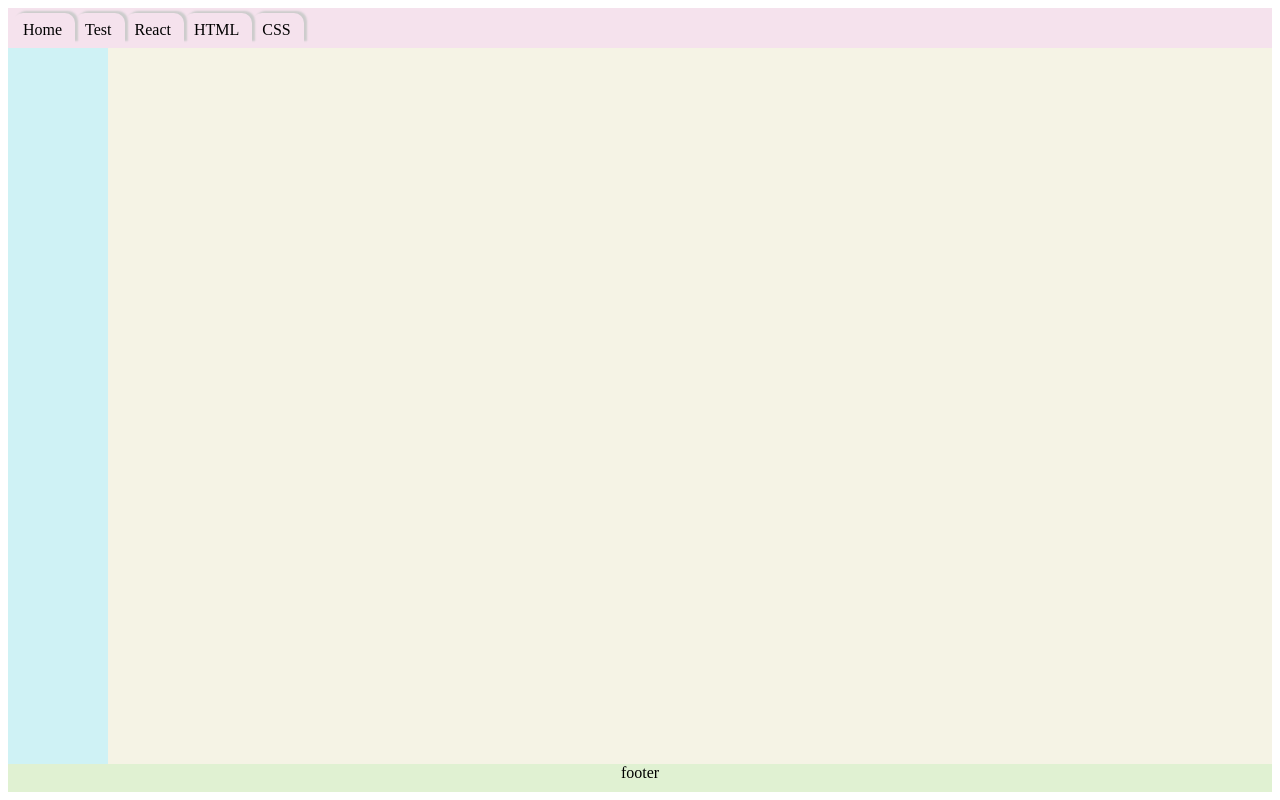
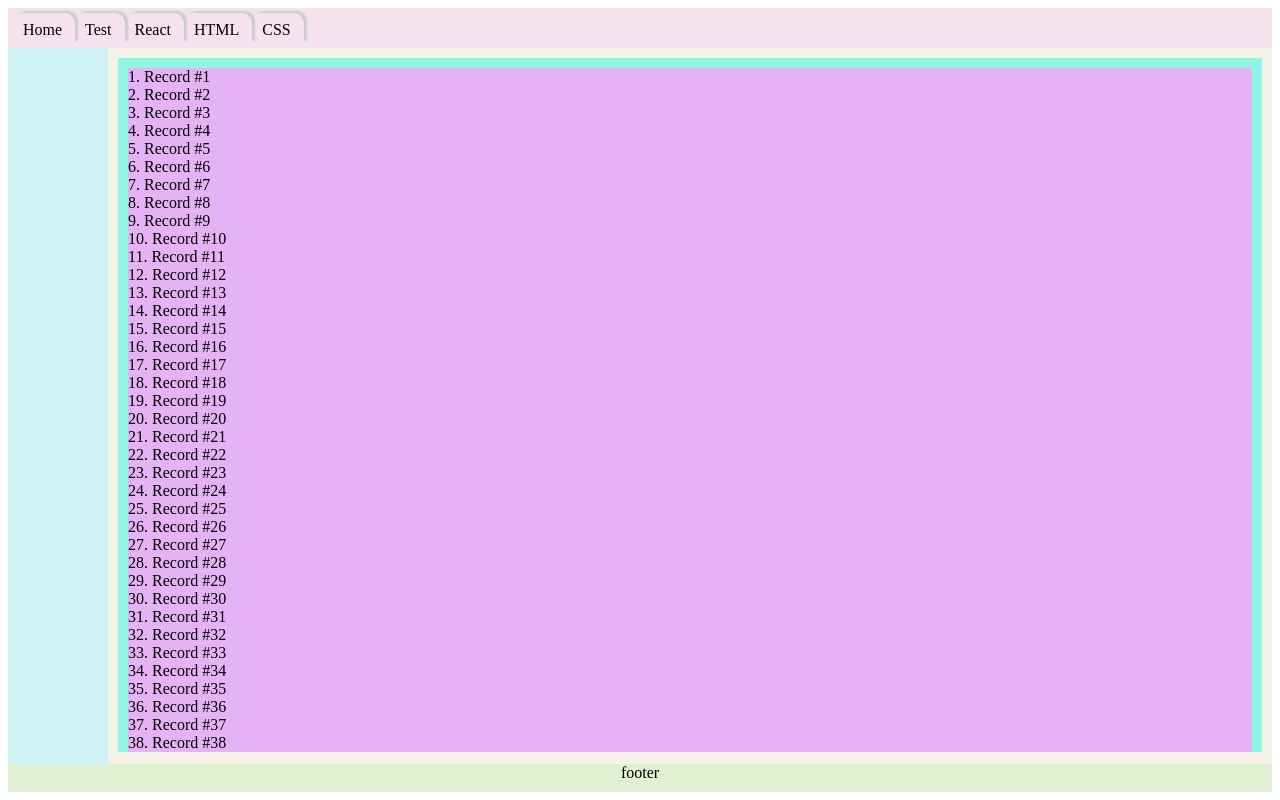
Before and after one commit to gh-prj/site, a React (Create React App) app: page /site/scroll in a window 1280 px wide. Built offline with nearby package versions, Linux system fonts and the light colour scheme.

Commit message:
Add Infinite Scroll page

```diff
--- a/src/components/MainContentRoutes.tsx
+++ b/src/components/MainContentRoutes.tsx
@@ -1,5 +1,6 @@
 import React from 'react';
 import { Route, Routes } from 'react-router-dom';
+const Scroll = React.lazy(() => import('../pages/react/Scroll/Scroll'));
 const Redux = React.lazy(() => import('../pages/react/Redux/Redux'));
 const ReduxSaga = React.lazy(() => import('../pages/react/ReduxSaga/ReduxSaga'));
 const Hooks = React.lazy(() => import('../pages/react/TypeScript/Hooks'));
@@ -69,6 +70,7 @@ const MainContentRoutes = () => {
                 <Route path="hooks" element={<Hooks />} />
             </Route>
             <Route path="/site/usetransition" element={<UseTransition />} />
+            <Route path="/site/scroll" element={<Scroll />} />
         </Routes>
     );
 }
--- a/src/components/TopMenu/TopMenu.tsx
+++ b/src/components/TopMenu/TopMenu.tsx
@@ -34,6 +34,7 @@ const TopMenu = () => {
                             <li><Link to="/site/deb_c">Callback</Link></li>
                         </ul>
                     </li>
+                    <li><Link to="/site/scroll">Infinite Scroll</Link></li>
                     <li><Link to="/site/redux">Redux</Link></li>
                     <li><Link to="/site/reduxthunk/users">Redux Thunk</Link></li>
                     <li><Link to="/site/saga">Redux-Saga</Link></li>
--- /dev/null
+++ b/src/hooks/useScroll.ts
@@ -0,0 +1,31 @@
+import { useRef, useEffect} from 'react'
+
+export default function useScroll(
+    parentRef: React.RefObject<Element>,
+    childRef: React.RefObject<Element>,
+    canLoad: boolean,
+    callback: () => void
+) {
+    const observer = useRef<IntersectionObserver>()
+    useEffect(() => {
+        const options: IntersectionObserverInit = {
+            root: parentRef.current,
+            rootMargin: '0px',
+            threshold: 0.7
+        }
+        observer.current = new IntersectionObserver(([target]) => {
+            console.log([canLoad, target.isIntersecting])
+            if(canLoad && target.isIntersecting) {
+                console.log('calling callback')
+                callback()
+            }
+        }, options)
+        observer.current.observe(childRef.current!)
+        return () => {
+            console.log('unobserve', childRef, childRef.current)
+            if(childRef.current != null) {
+                observer.current?.unobserve(childRef.current)
+            }
+        };
+    }, [callback]);
+}
--- /dev/null
+++ b/src/pages/react/Scroll/Scroll.module.scss
@@ -0,0 +1,16 @@
+.container {
+  position: absolute;
+  background: rgb(145, 245, 228);
+  padding: 10px;
+  overflow-y: scroll;
+  //   height: 90%;
+  bottom: 40px;
+  top: 50px;
+  right: 10px;
+  left: 110px;
+  div {
+    position: relative;
+    background: rgb(229, 179, 245);
+    overflow-y: scroll;
+  }
+}
--- /dev/null
+++ b/src/pages/react/Scroll/Scroll.tsx
@@ -0,0 +1,38 @@
+import React, { RefObject, useRef, useState } from 'react';
+import useScroll from '../../../hooks/useScroll';
+import styles from './Scroll.module.scss'
+
+interface Record {
+    id: number
+    text: string
+}
+
+const initialRecords = [...Array(40)].map((_, i) => ({ id: i + 1, text: `Record #${i + 1}` }))
+
+const Scroll = () => {
+    const [records, setRecords] = useState<Record[]>(initialRecords);
+    const [canLoad, setCanLoad] = useState(true);
+    const parentRef = useRef(null)
+    const childRef = useRef(null)
+    const onLoad = () => {
+        console.log('callback')
+        setCanLoad(false)
+        setTimeout(() => {
+            setRecords([...records, ...[...Array(40)].map((_, i) => ({ id: records.length + i + 1, text: `Record #${records.length + i + 1}` }))])
+            setCanLoad(true)
+        }, 300);
+    }
+    useScroll(parentRef, childRef, canLoad, onLoad)
+    return (
+        <div className={styles.container} ref={parentRef}>
+            <div>
+                {records.map(record =>
+                    <div key={record.id}>{record.id}. {record.text}</div>
+                )}
+                <div ref={childRef} style={{ background: 'red', width: "100%", height: 10 }}></div>
+            </div>
+        </div>
+    );
+}
+
+export default Scroll;
```
